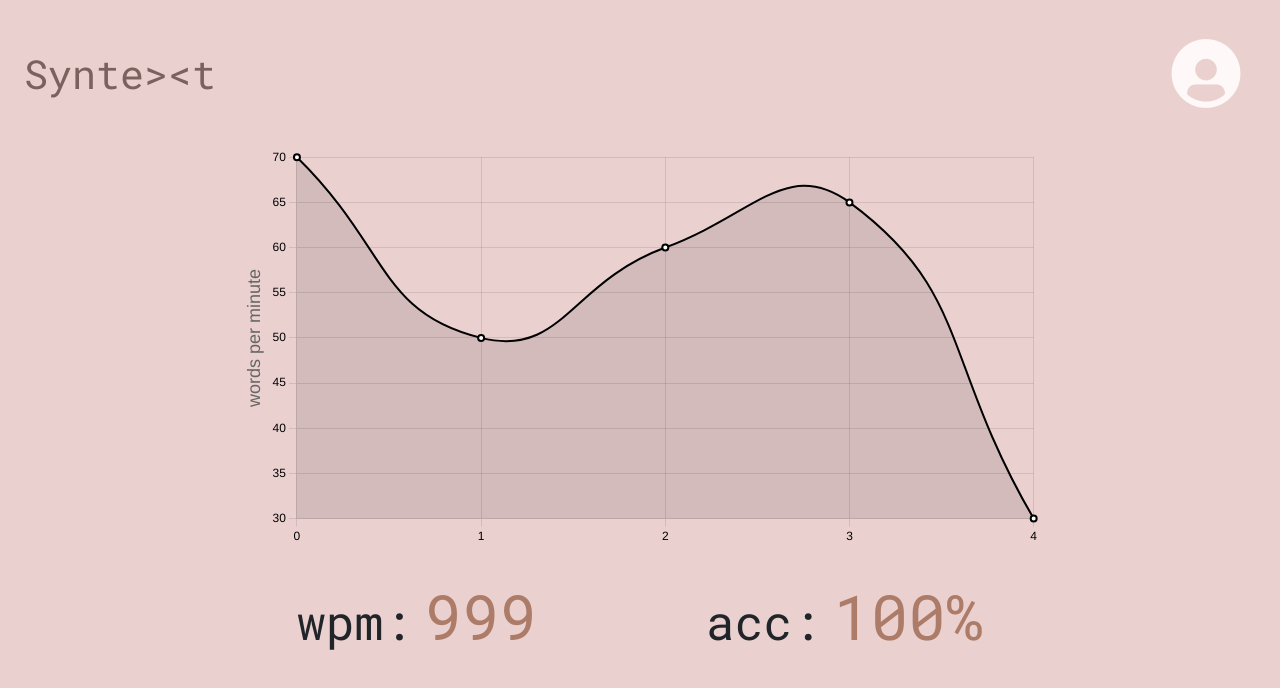
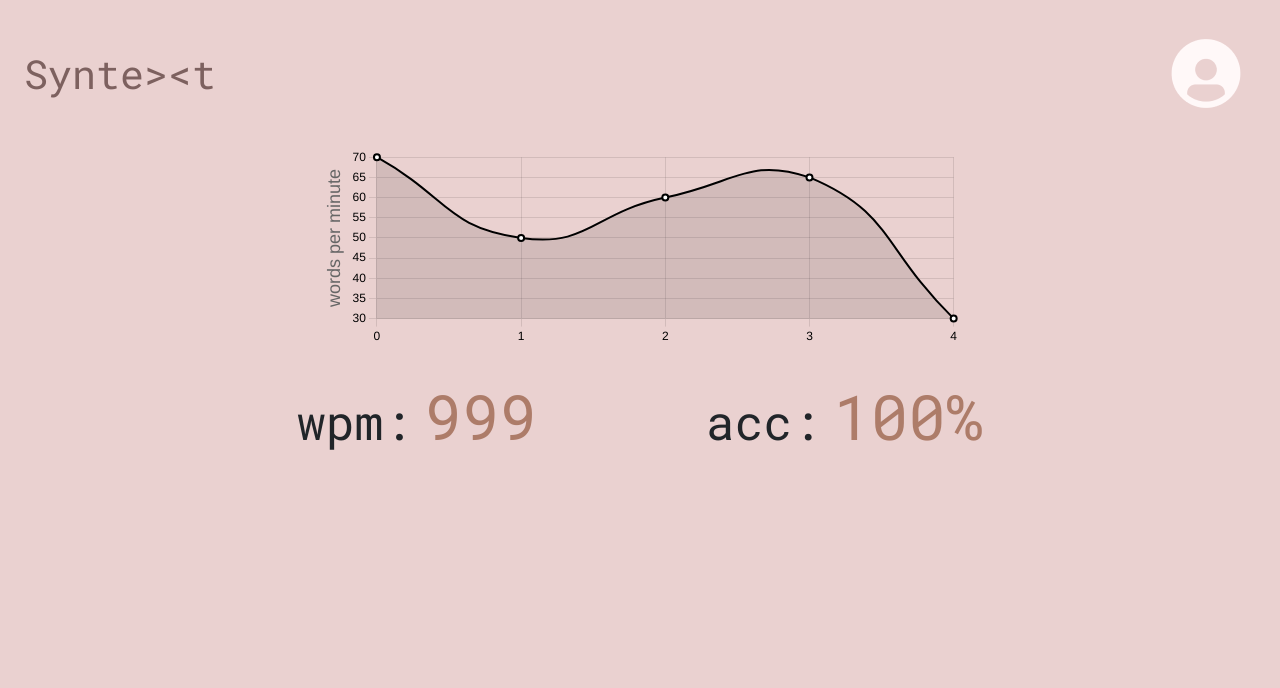
Before and after one commit to hcp-uw/syntext, a React (Create React App) app in the folder client/: page / in a window 1280 px wide. Shown: the top 688 px of the page. Built offline with nearby package versions, Linux system fonts and the light colour scheme.

Commit message:
learned how to use !important for forcing a change on width

```diff
--- a/client/src/Components/GameSummary/GameSummary.css
+++ b/client/src/Components/GameSummary/GameSummary.css
@@ -17,13 +17,14 @@
   display: flex;
   align-items: center;
   justify-content: center;
-  width: 70vw;
-  height: 50vh;
+  /* width: 70vw;
+  height: 50vh; */
   margin: auto;
 }
 
 .chart-container canvas {
-  height: 100px;
+  height: 25vh !important;
+  width: 50vw !important;
 }
 
 .scoreboard {
--- a/client/src/Components/GameSummary/LineChart.js
+++ b/client/src/Components/GameSummary/LineChart.js
@@ -21,7 +21,9 @@ function LineChart({ chartData }) {
                 font: { size: 18 }
               }},
             x: { ticks: { color: 'black' } }
-          }
+          },
+          responsive: true,
+          maintainAspectRatio: false
         }}
       />
     </div>
```
